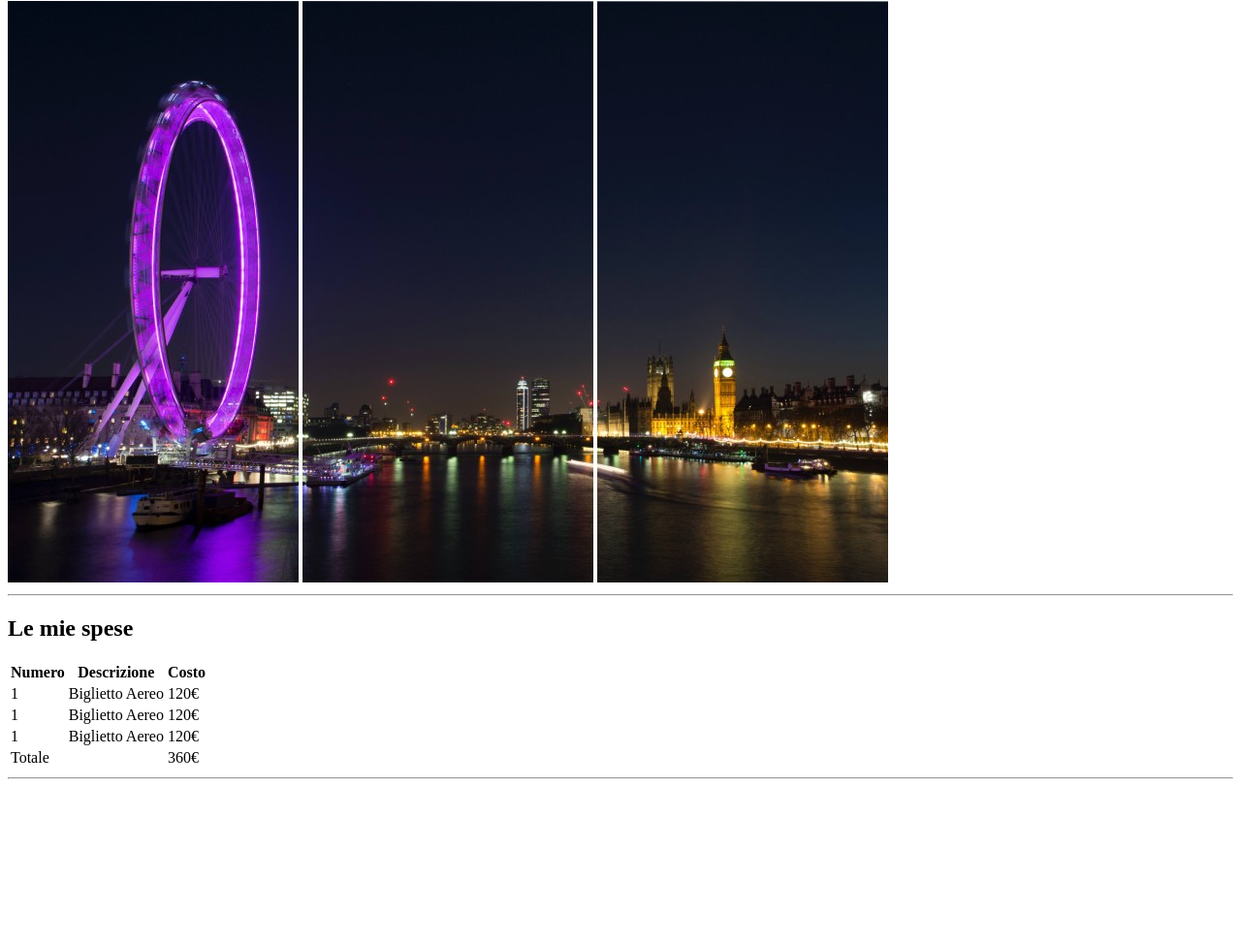
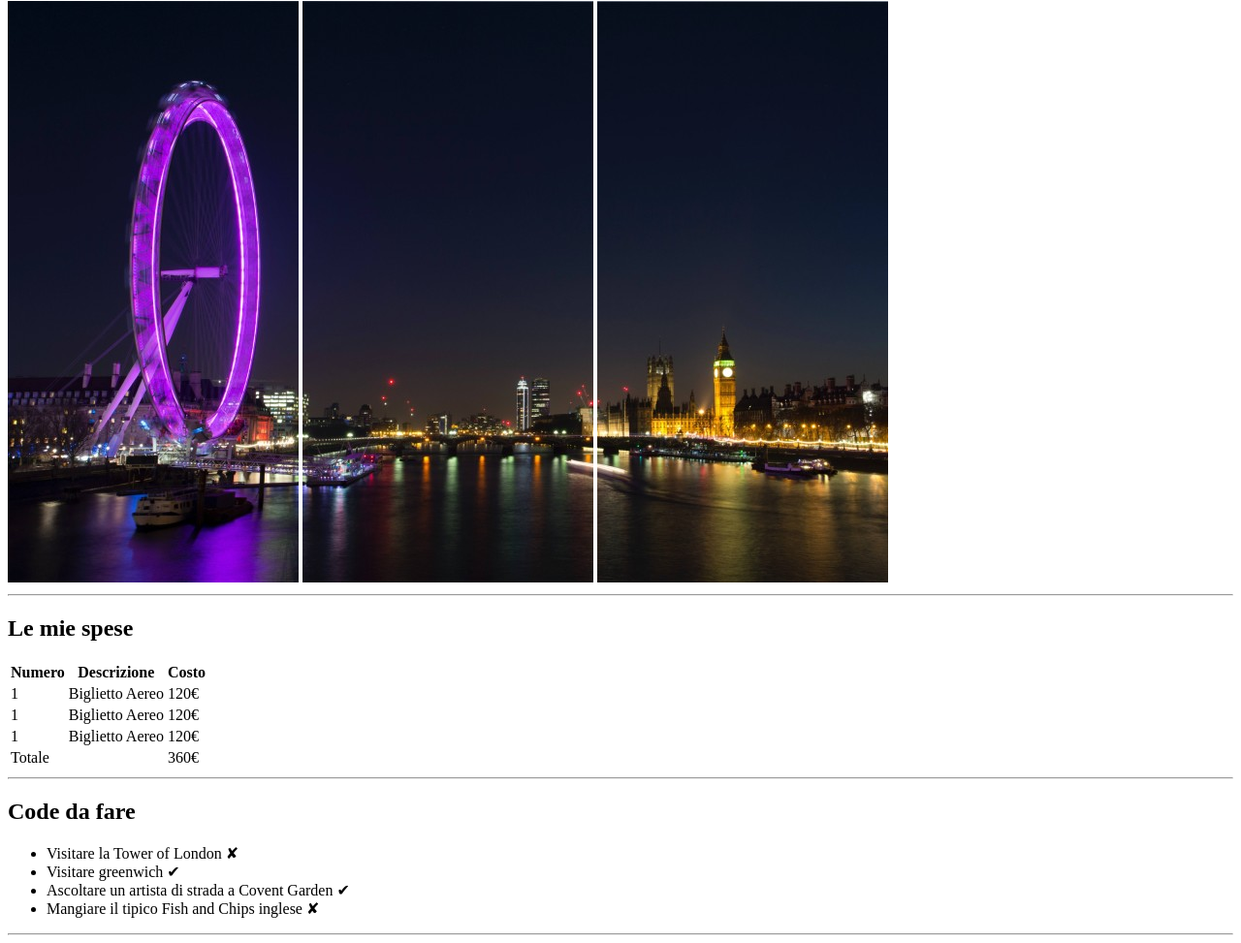
Before and after one commit to sargon17/html-london-trip, a plain HTML site: page index.html in a window 1280 px wide. Shown: the part 79-1052 px from the top of the page at 97% size. Before the commit the page ends 891 px from the top, so only its background shows below. Drawn offline with Linux system fonts and the light colour scheme.

Commit message:
What to do section added

```diff
--- a/index.html
+++ b/index.html
@@ -19,7 +19,7 @@
         <hr />
 
 
-        <!-- Contenitore tabella spese -->
+        <!-- Container Tabella spese -->
         <div>
             <h2>Le mie spese</h2>
             <table>
@@ -61,6 +61,17 @@
         <hr />
 
 
+         <!-- Container cose da fare -->
+         <div>
+            <h2>Code da fare</h2>
+            <ul>
+                <li>Visitare la Tower of London &#x2718;</li>
+                <li>Visitare greenwich &#x2714;</li>
+                <li>Ascoltare un artista di strada a Covent Garden &#x2714;</li>
+                <li>Mangiare il tipico Fish and Chips inglese &#x2718;</li>
+            </ul>
+        </div>
+        <hr />
 
     </main>
 </body>
```
